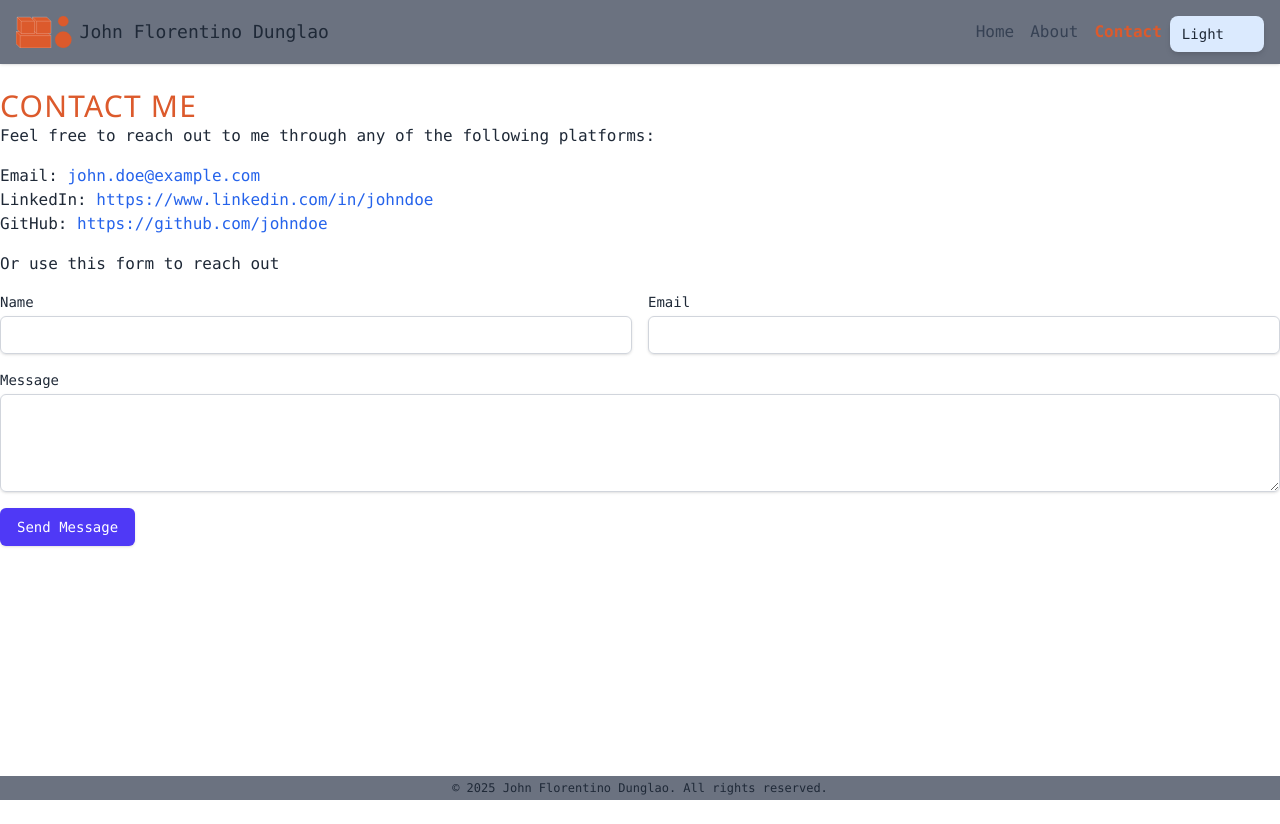
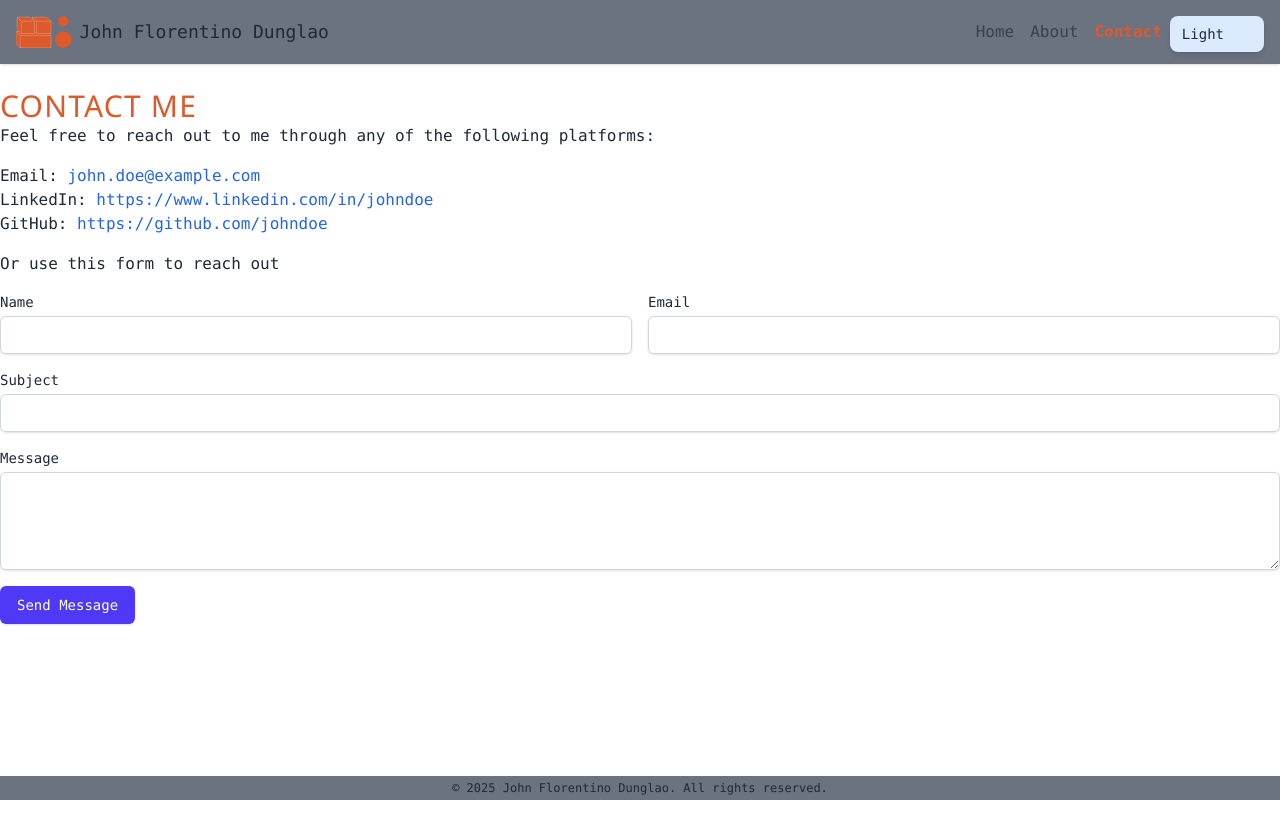
Before and after one commit to john-dunglao-dev/portfolio-vue, a Vue app: page /contact-me in a window 1280 px wide. Built offline with nearby package versions, Linux system fonts and the light colour scheme; some icons are missing.

Commit message:
working contact form update

```diff
--- a/src/plugins/axios.ts
+++ b/src/plugins/axios.ts
@@ -16,6 +16,14 @@ export default {
 
         config.headers.Accept = 'application/json'
         config.headers['Content-Type'] = 'application/json'
+
+        console.debug(
+          '[INTERCEPTOR] Transforming url:',
+          config?.url,
+          'to',
+          import.meta.env.VITE_API_BASE_URL + config.url
+        )
+        config.url = import.meta.env.VITE_API_BASE_URL + config.url
 
         return config
       },
--- a/src/views/ContactMeView.vue
+++ b/src/views/ContactMeView.vue
@@ -1,4 +1,28 @@
-<script setup lang="ts"></script>
+<script setup lang="ts">
+import axios from 'axios'
+import { ref } from 'vue'
+
+const name = ref('')
+const email = ref('')
+const subject = ref('')
+const message = ref('')
+
+const sendMessageToAuthor = () => {
+  axios
+    .post('/api/contact/send-to-author', {
+      name: name.value,
+      email: email.value,
+      subject: subject.value,
+      message: message.value,
+    })
+    .then((response) => {
+      console.log('Message sent successfully:', response.data)
+    })
+    .catch((error) => {
+      console.error('Error sending message:', error)
+    })
+}
+</script>
 
 <template>
   <div class="mt-6">
@@ -25,11 +49,12 @@
     <p class="my-4">Or use this form to reach out</p>
 
     <div>
-      <form class="space-y-4">
+      <form class="space-y-4" @submit.prevent="sendMessageToAuthor">
         <div class="grid grid-cols-1 md:grid-cols-2 gap-4">
           <div>
             <label for="name" class="block text-sm font-medium">Name</label>
             <input
+              v-model="name"
               type="text"
               id="name"
               name="name"
@@ -41,6 +66,7 @@
           <div>
             <label for="email" class="block text-sm font-medium">Email</label>
             <input
+              v-model="email"
               type="email"
               id="email"
               name="email"
@@ -51,8 +77,21 @@
         </div>
 
         <div>
+          <label for="subject" class="block text-sm font-medium">Subject</label>
+          <input
+            v-model="subject"
+            type="text"
+            id="subject"
+            name="subject"
+            class="mt-1 block w-full border border-gray-300 rounded-md shadow-sm p-2 focus:ring-indigo-500 focus:border-indigo-500 sm:text-sm"
+            required
+          />
+        </div>
+
+        <div>
           <label for="message" class="block text-sm font-medium">Message</label>
           <textarea
+            v-model="message"
             id="message"
             name="message"
             rows="4"
```
